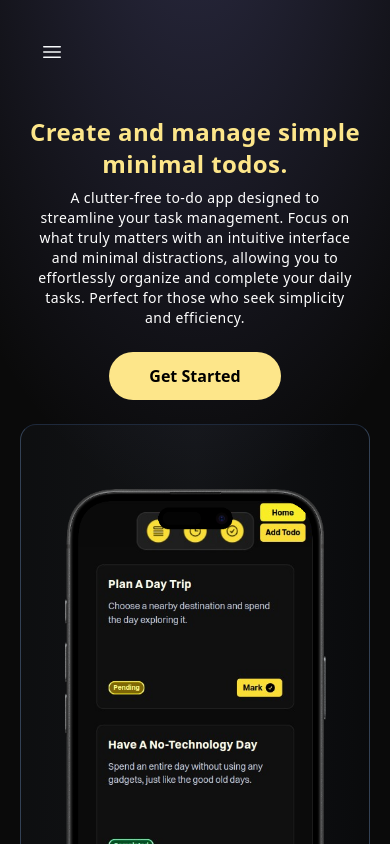
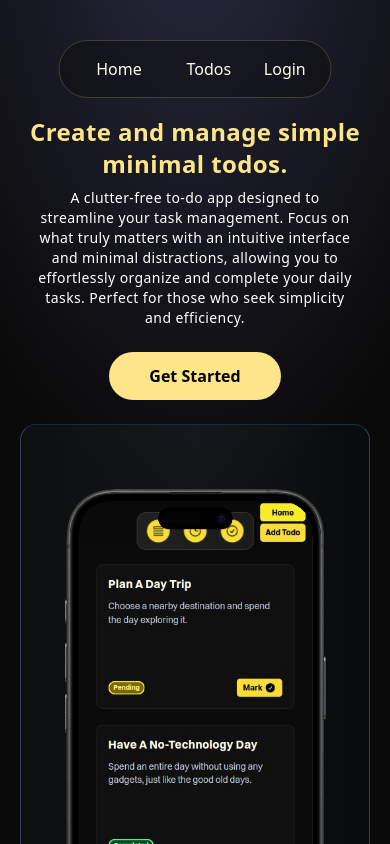
Before and after one commit to sanemishinazugawa11/SimpleTodo, a React (Vite) app in the folder Application/Client/: page / in a window 390 px wide. Built offline with nearby package versions, Linux system fonts and the light colour scheme; a web font is replaced by a local one.

Commit message:
modified files

```diff
--- a/Application/Client/src/Components/Mockup.tsx
+++ b/Application/Client/src/Components/Mockup.tsx
@@ -5,7 +5,7 @@ function Mockup() {
             <div className='bg-gradient-to-r from-gray-700/10 via-slate-500/10 to-slate-900/10 rounded-2xl border-[0.5px] border-x-slate-700 border-y-slate-800 h-1/3 sm:h-1/4 mt-6 sm:mt-12 flex flex-col justify-center items-center py-16'>
                 <img src={mockup} alt="" className='object-cover w-3/4 h-full sm:w-1/4'/>
 
-                <button className=' mt-10 px-4 py-2 sm:mt-16 sm:px-16 sm:py-4 bg-violet-950/40 w-1/3 text-slate-50 border-[2px] border-x-violet-900 border-y-violet-600 hover:transition hover:ease-out hover:duration-700 rounded-full text-md sm:text-xl font-bold font-switzer'>Responsive as well</button>
+                <button className=' mt-10 px-4 py-2 sm:mt-16 sm:px-16 sm:py-4 bg-violet-950/40 sm:w-1/3 text-slate-50 border-[2px] border-x-violet-900 border-y-violet-600 hover:transition hover:ease-out hover:duration-700 rounded-full text-md sm:text-xl font-bold font-switzer'>Responsive as well</button>
             </div>
         </div>
     )
--- a/Application/Client/src/Components/Navbar.tsx
+++ b/Application/Client/src/Components/Navbar.tsx
@@ -6,7 +6,7 @@ const Navbar: React.FC = () => {
     const navigate = useNavigate();
     const [isLogged, setIsLogged] = React.useState(false);
 
-    const checkLoggedIn = ()=>{
+    const checkLoggedIn = () => {
         const token = localStorage.getItem('token');
 
         if (token) {
@@ -15,11 +15,11 @@ const Navbar: React.FC = () => {
         else {
             setIsLogged(false);
 
-            toast.info("Please login to continue", {
-                position: "top-center",
-                autoClose: 2000,
-                className: 'text-neutral-950 bg-amber-100  text-xs font-switzer font-semibold'
-            })
+            // toast.info("Please login to continue", {
+            //     position: "top-center",
+            //     autoClose: 2000,
+            //     className: 'text-neutral-950 bg-amber-100  text-xs font-switzer font-semibold'
+            // })
         }
     }
 
@@ -31,12 +31,12 @@ const Navbar: React.FC = () => {
         checkLoggedIn();
     }, [isLogged]);
 
-    const logOut = ()=>{
+    const logOut = () => {
 
-        if(isLogged){
+        if (isLogged) {
             localStorage.clear();
             setIsLogged(false)
-        }else{
+        } else {
             navigate('/signin')
         }
     }
@@ -45,35 +45,54 @@ const Navbar: React.FC = () => {
     return (
         <div>
             <div className="sm:bg-neutral-950 sm:rounded-full sm:z-50 sm:border-[0.5px] sm:border-x-slate-600 sm:border-y-neutral-700 fixed top-10 left-1/2 w-full sm:w-1/4 -translate-x-[50%] h-20 p-5">
-            <ToastContainer/>
+                <ToastContainer />
                 <div className="hidden sm:flex sm:justify-evenly sm:px-2 sm:font-switzer sm:text-white sm:text-center sm:text-xl sm:font-medium sm:tracking-wider sm:items-center sm:w-full sm:h-full sm:hover:cursor-pointer">
                     <span className="sm:hover:bg-gray-800 sm:rounded-xl sm:p-3">Home</span>
-                    <span onClick={()=>{
-                        if(isLogged){
-                        navigate('/dashboard')
+                    <span onClick={() => {
+                        if (isLogged) {
+                            navigate('/dashboard')
                         }
-                        else{
+                        else {
                             toast.info("Please login to continue", {
                                 position: "top-center",
                                 autoClose: 800,
                                 className: 'text-neutral-950 bg-amber-100  text-xs font-switzer font-semibold'
                             })
 
-                            setTimeout(()=>{
+                            setTimeout(() => {
                                 navigate('/signin')
-                            },1500)
+                            }, 1500)
                         }
 
                     }} className="sm:hover:bg-gray-800 sm:rounded-xl sm:p-3">Todos</span>
                     <span onClick={logOut} className="sm:hover:bg-gray-800 sm:rounded-xl sm:p-3">{isLogged == true ? "Logout" : "Login"}</span>
 
                 </div>
-                <svg xmlns="http://www.w3.org/2000/svg" fill="none" viewBox="0 0 24 24" strokeWidth="1.5" stroke="currentColor" className="h-6 w-6 fixed top-0 left-10 stroke-slate-50  sm:hidden">
-                    <path strokeLinecap="round" strokeLinejoin="round" d="M3.75 6.75h16.5M3.75 12h16.5m-16.5 5.25h16.5" />
-                </svg>
+
+                <div className="sm:hidden  absolute top-0 w-[70vw] left-1/2 -translate-x-[50%] rounded-full  flex justify-evenly items-center  bg-neutral-950/40 border-[0.9px] border-neutral-700 font-switzer text-md text-amber-50 p-1">
+                    <span onClick={()=> navigate('/')} className="sm:hover:bg-gray-800 rounded-xl p-3">Home</span>
+                    <span onClick={()=> {
+                        if (isLogged) {
+                            navigate('/dashboard')
+                        }
+                        else {
+                            toast.info("Please login to continue", {
+                                position: "top-center",
+                                autoClose: 800,
+                                className: 'text-neutral-950 bg-amber-100  text-xs font-switzer font-semibold'
+                            })
+
+                            setTimeout(() => {
+                                navigate('/signin')
+                            }, 1500)
+                        }
+                    }} className="sm:hover:bg-gray-800 rounded-xl p-3">Todos</span>
+                    <span onClick={logOut} className="sm:hover:bg-gray-800 sm:rounded-xl sm:p-3">{isLogged == true ? "Logout" : "Login"}</span>
+
+                </div>
             </div>
         </div>
     );
 };
 
-export default Navbar ;
+export default Navbar;
```
